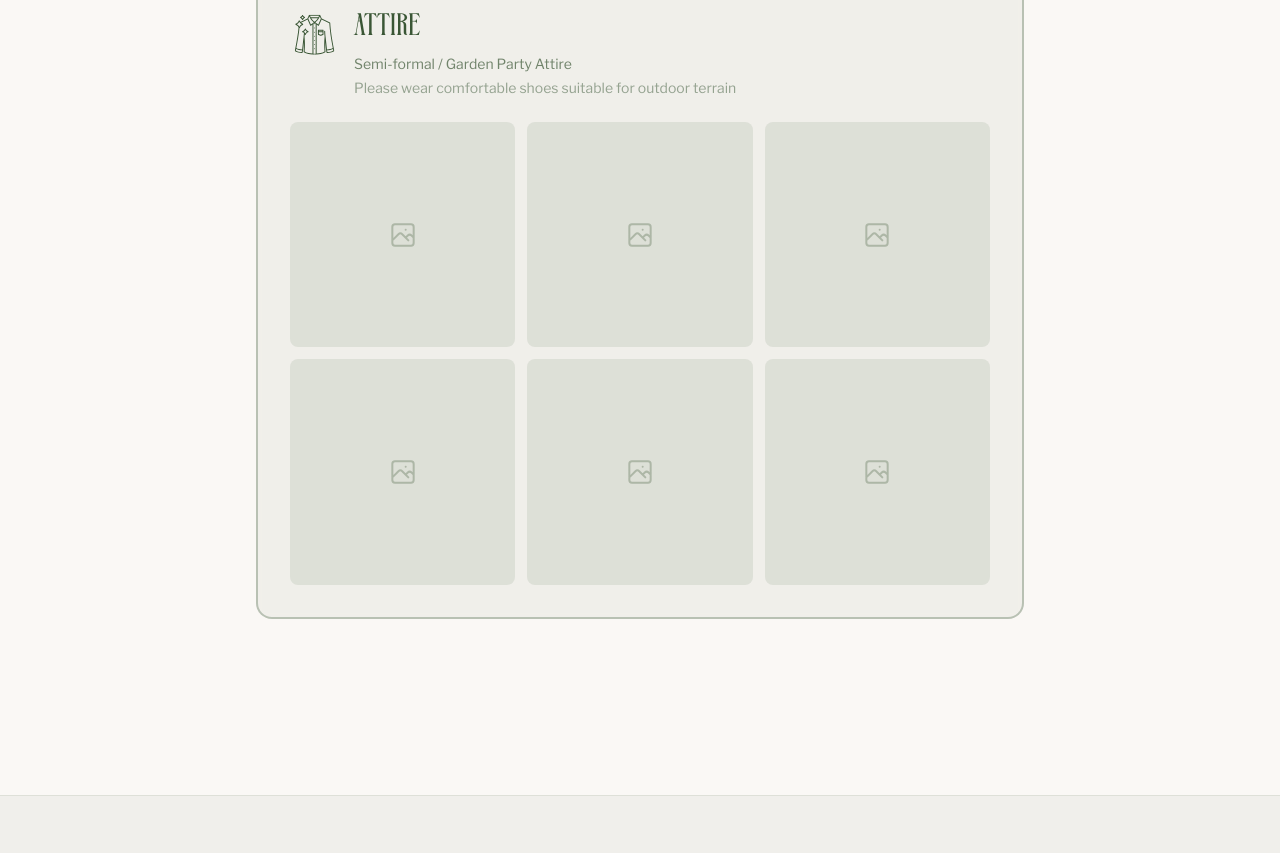
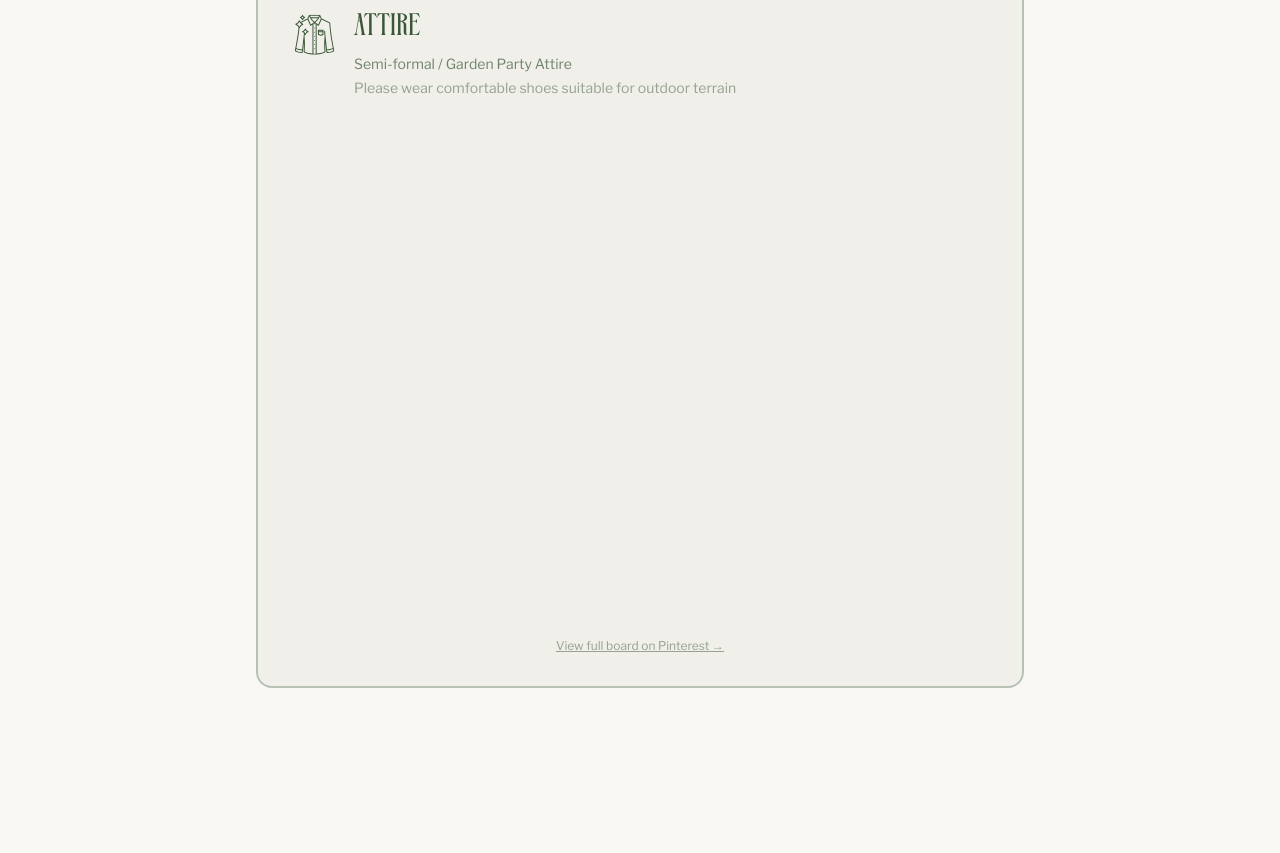
Before and after one commit to stivona/wedding-website, a Next.js app: page /schedule in a window 1280 px wide. Shown: the part 1300-2153 px from the top of the page. Built offline with nearby package versions, Linux system fonts and the light colour scheme; a web font is replaced by a local one.

Commit message:
Embed Pinterest board in schedule page and add lazy loading script for improved performance

```diff
--- a/app/schedule/page.tsx
+++ b/app/schedule/page.tsx
@@ -1,5 +1,6 @@
 import { Metadata } from "next";
 import Image from "next/image";
+import Script from "next/script";
 
 export const metadata: Metadata = {
   title: "Schedule | Shannon & Austin",
@@ -166,22 +167,36 @@ export default function SchedulePage() {
               </div>
             </div>
 
-            {/* Photo Grid */}
-            <div className="grid grid-cols-3 gap-3">
-              {[1, 2, 3, 4, 5, 6].map((index) => (
-                <div
-                  key={index}
-                  className="aspect-square bg-olive/10 rounded-lg flex items-center justify-center"
-                >
-                  <svg className="w-8 h-8 text-olive/30" fill="none" stroke="currentColor" viewBox="0 0 24 24">
-                    <path strokeLinecap="round" strokeLinejoin="round" strokeWidth={1.5} d="M4 16l4.586-4.586a2 2 0 012.828 0L16 16m-2-2l1.586-1.586a2 2 0 012.828 0L20 14m-6-6h.01M6 20h12a2 2 0 002-2V6a2 2 0 00-2-2H6a2 2 0 00-2 2v12a2 2 0 002 2z" />
-                  </svg>
-                </div>
-              ))}
+            {/* Pinterest Board Embed */}
+            <div className="w-full overflow-hidden rounded-lg" style={{ minHeight: '500px' }}>
+              <a
+                data-pin-do="embedBoard"
+                data-pin-board-width="900"
+                data-pin-scale-height="600"
+                data-pin-scale-width="115"
+                href="https://www.pinterest.com/stivona/wedding-dress-code/"
+                className="w-full"
+              />
             </div>
+
+            <p className="font-body text-olive/50 text-xs mt-4 text-center">
+              <a
+                href="https://pin.it/16tt2LdRa"
+                target="_blank"
+                rel="noopener noreferrer"
+                className="hover:text-olive transition-colors underline"
+              >
+                View full board on Pinterest →
+              </a>
+            </p>
           </div>
         </div>
       </div>
+
+      <Script
+        src="https://assets.pinterest.com/js/pinit.js"
+        strategy="lazyOnload"
+      />
     </div>
   );
 }
```
